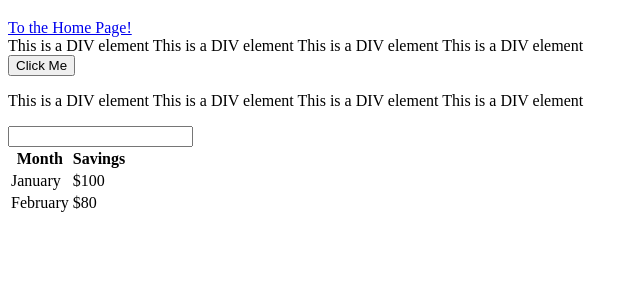
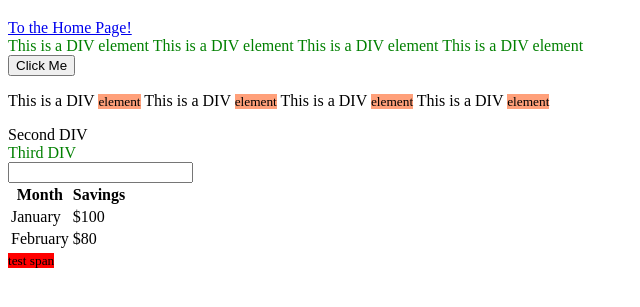
Before and after one commit to mindsetcoach/curs-6, a plain HTML site: page index.html in a window 1280 px wide. Shown: the part 61-368 px from the top of the page, without its empty margins (0-640 px from the left). Drawn offline with Linux system fonts and the light colour scheme.

Commit message:
some specificity examples

```diff
--- a/index.html
+++ b/index.html
@@ -11,7 +11,7 @@
 
         <a id="homePageLink" href="home/main.html">To the Home Page!</a>
 
-        <div class="specialText">
+        <div id="theFirstDiv" class="specialText">
             This is a DIV element
             This is a DIV element
             This is a DIV element
@@ -25,6 +25,13 @@
             This is a DIV <span class="paragraphItem">element</span>
             This is a DIV <span class="paragraphItem">element</span>
         </p>
+
+        <div id="firstDiv">
+            Second DIV
+        </div>
+        <div class="specialText">
+            Third DIV
+        </div>
 
         <input type="text">
 
@@ -43,5 +50,7 @@
             </tr>
         </table>
 
+        <span>test span</span>
+
     </body>
 </html>
--- a/main.css
+++ b/main.css
@@ -1,3 +1,19 @@
 h1 {
     color: blue;
 }
+
+div.specialText {
+    color: green;
+}
+
+span {
+    font-size: smaller;
+}
+
+p > span {
+    background-color: lightsalmon;
+}
+
+span {
+    background-color: red;
+}
```
